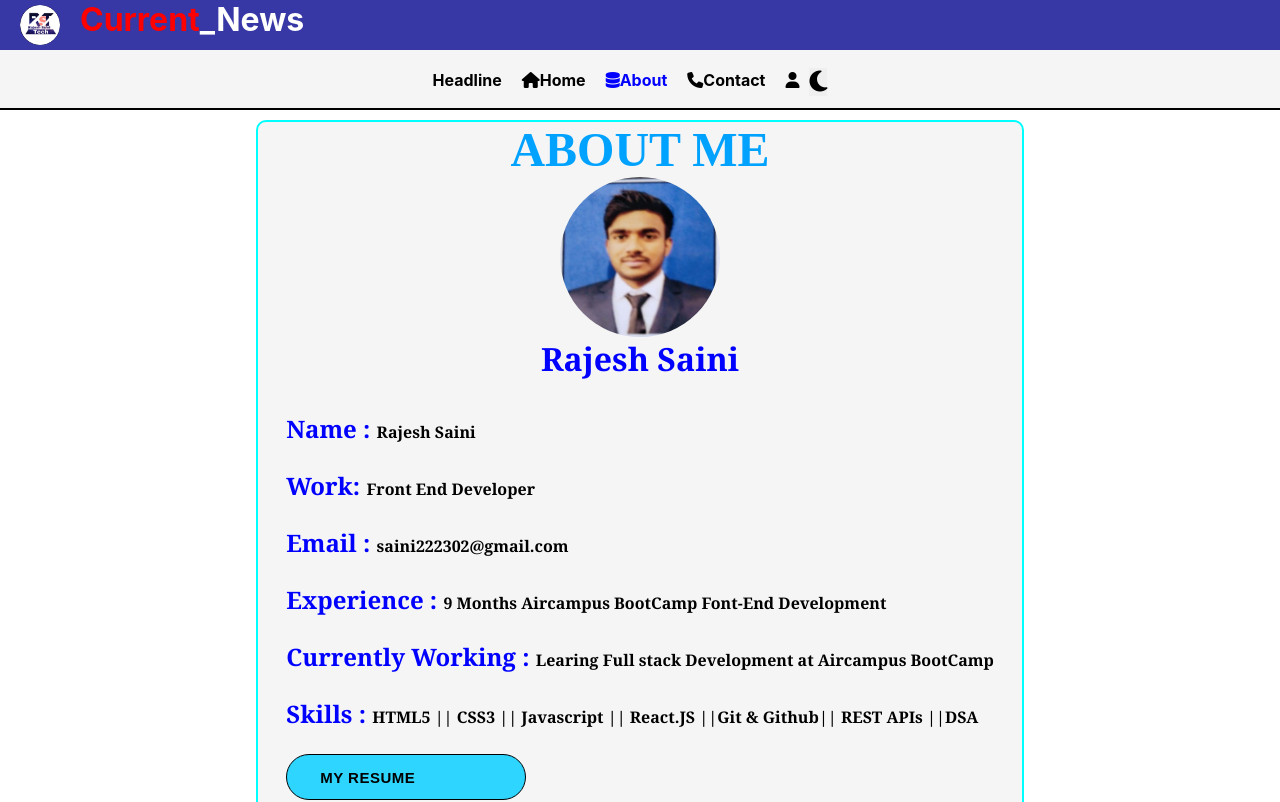
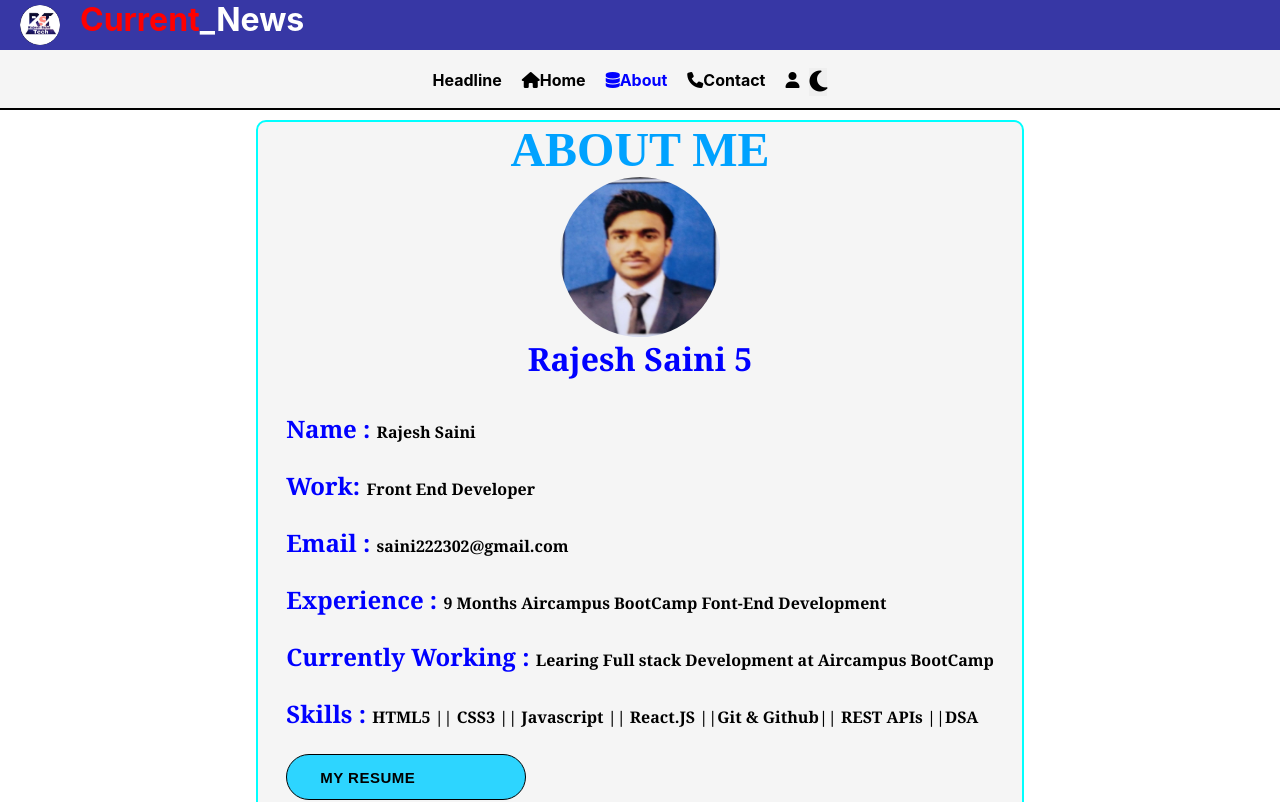
Before and after one commit to saini9485/CurrentNewsApp-React, a React (Create React App) app: page /About in a window 1280 px wide. Shown: the top 802 px of the page. Built offline with nearby package versions, Linux system fonts and the light colour scheme.

Commit message:
current new app

```diff
--- a/src/components/CurrentNewsApp/About.jsx
+++ b/src/components/CurrentNewsApp/About.jsx
@@ -7,11 +7,11 @@ export function About() {
       <div class="image">
           <img class="image" src="photo.jpeg" alt="" />
         </div>
-      <h1 className="About_Name">Rajesh Saini</h1>
+      <h1 className="About_Name">Rajesh Saini 5</h1>
       <div class="introduction_and_details">
         <div class="details">
           <h2 className="About_Detailes_Left">
-            Name : <span className="About_Detailes_Right">Rajesh Saini</span>
+            Name : <span className="About_Detailes_Right">Rajesh Saini </span>
           </h2>
           <h2 className="About_Detailes_Left">
             {" "}
```
